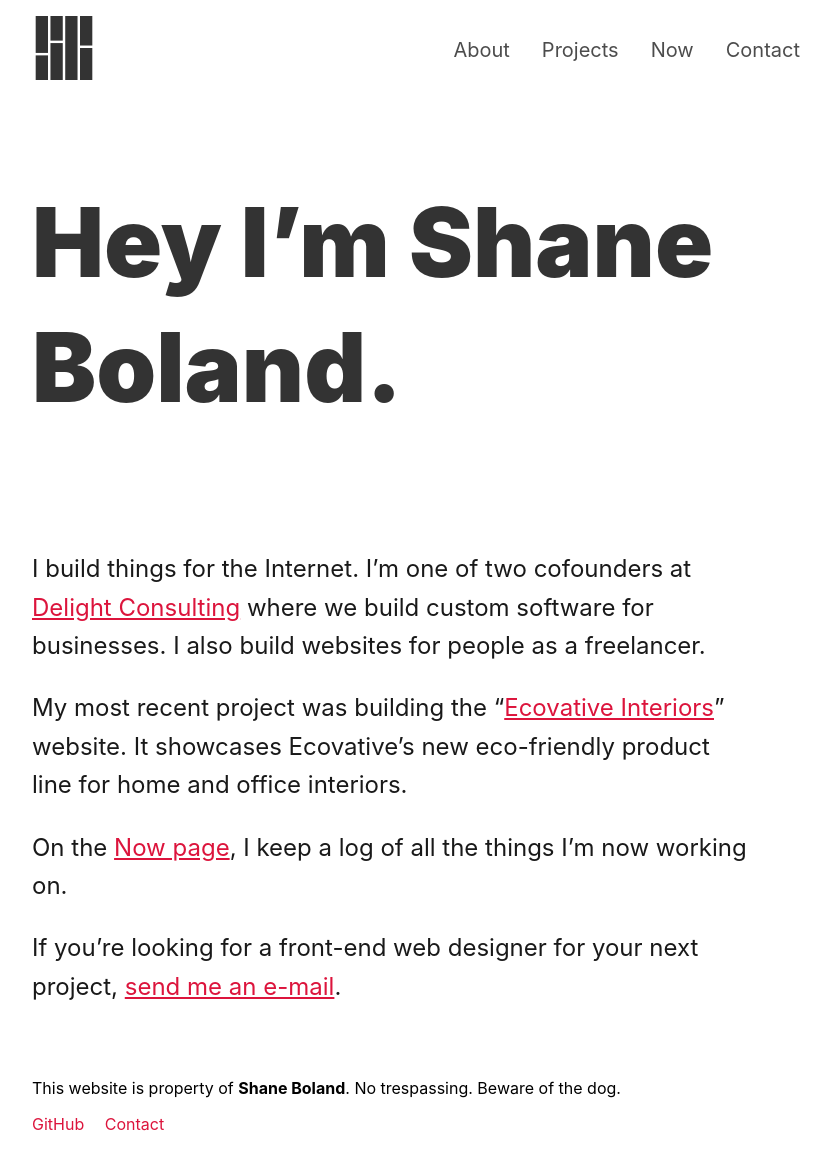
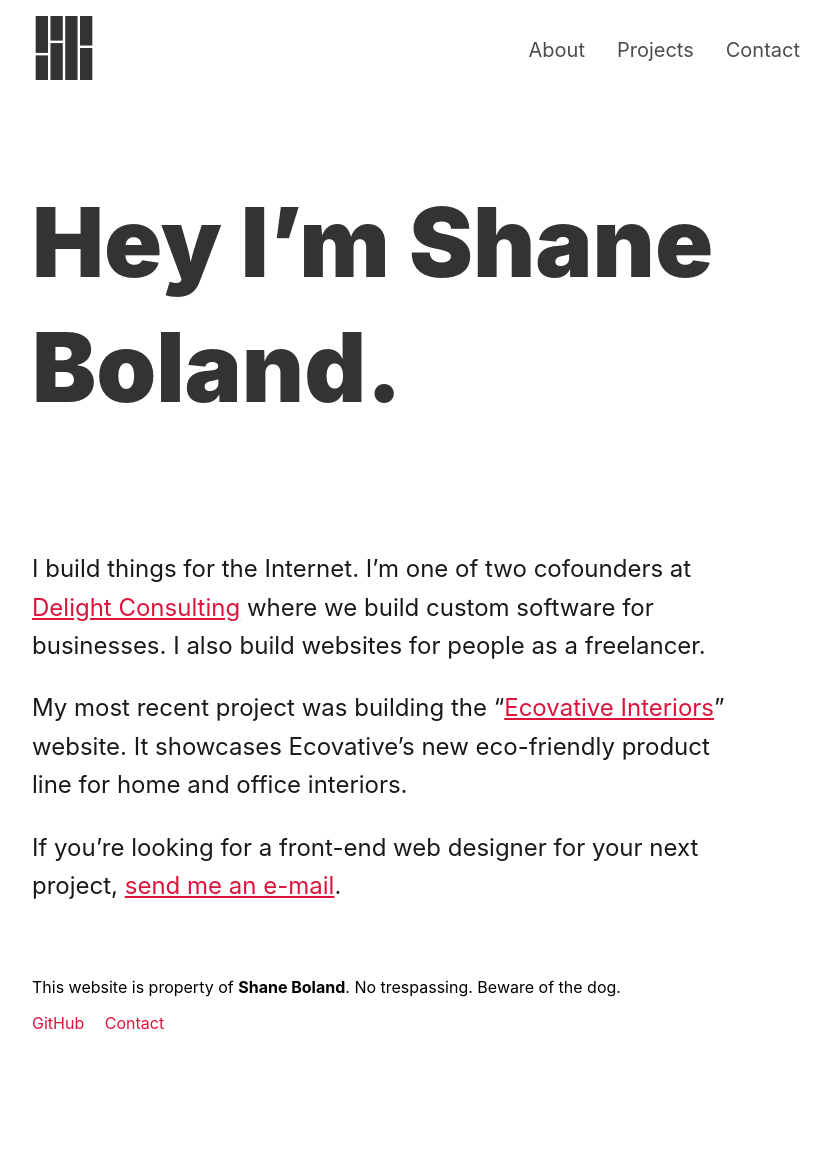
Before and after one commit to shanetheboland/portfolio, a Jekyll site: the page built from index.html, in a window 1280 px wide. Shown: the whole page, without its empty margins (224-1053 px from the left). Built offline with Jekyll 4.4.1, drawn with Linux system fonts in a browser that asks for light colours; after the commit the page ends 1049 px from its top, so only the background shows below that.

Commit message:
FILES: Create folder for static files

```diff
--- a/_includes/header.html
+++ b/_includes/header.html
@@ -5,7 +5,7 @@
 	--><nav class="db v-mid mt4 mt0-ns tl tr-ns dtc-ns"><!--
 		--><a class="link black-70 dim f5 f4-ns dib mr3 mr4-ns" href="{{ "/about" | prepend: site.github.url }}">About</a><!--
 		--><a class="link black-70 dim f5 f4-ns dib mr3 mr4-ns" href="{{ "/projects" | prepend: site.github.url }}">Projects</a><!--
-		--><a class="link black-70 dim f5 f4-ns dib mr3 mr4-ns" href="{{ "/now" | prepend: site.github.url }}">Now</a><!--
+		--><!--<a class="link black-70 dim f5 f4-ns dib mr3 mr4-ns" href="{{ "/now" | prepend: site.github.url }}">Now</a>--><!--
 		--><a class="link black-70 dim f5 f4-ns dib" href="{{ "/contact" | prepend: site.github.url }}">Contact</a><!--
 		--><!-- <a class="link black-70 dim f5 f4-ns dib" href="javascript:randomlink()" id="js-random">Random</a> --><!--
 	--></nav>
--- a/index.html
+++ b/index.html
@@ -18,9 +18,9 @@ critical: html{font-family:sans-serif;-ms-text-size-adjust:100%;-webkit-text-siz
     My most recent project was building the “<a class="red dim" href="http://interiors.ecovativedesign.com" alt="Ecovative Interior’s home page">Ecovative Interiors</a>” website. It showcases Ecovative’s new eco-friendly product line for home and office interiors.
   </p>
 
-  <p class="f4 f3-ns measure lh-copy">
+  <!-- <p class="f4 f3-ns measure lh-copy">
     On the <a href="{{ "/now" | prepend: site.github.url }}" class="dim red">Now page</a>, I keep a log of all the things I’m now working on.
-  </p>
+  </p> -->
 
   <p class="f4 f3-ns measure lh-copy">
     If you’re looking for a front-end web designer for your next project, <a href="{{ "/contact" | prepend: site.github.url }}" class="dim red">send me an e-mail</a>.
```
Also changed, not shown: files/lamp.jpg (added).
